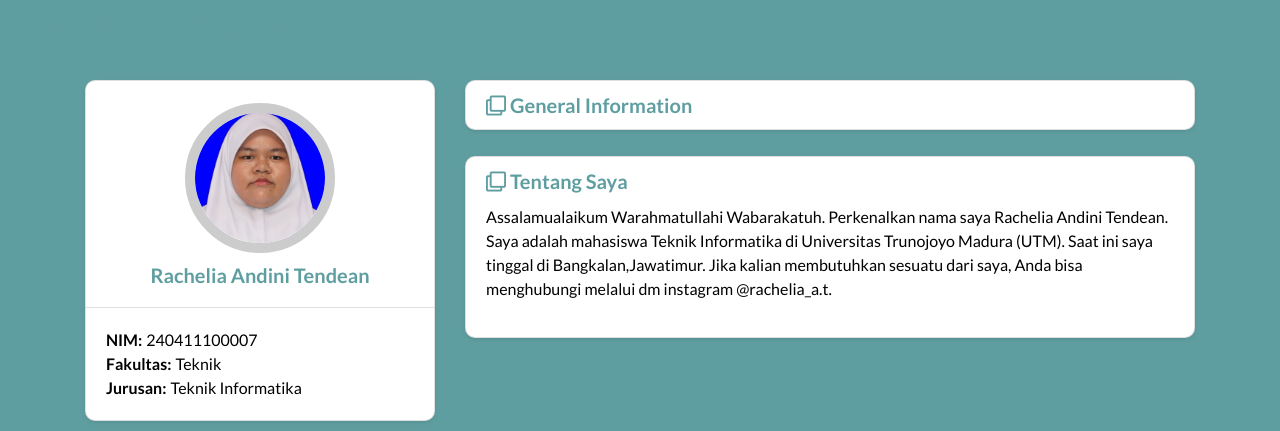
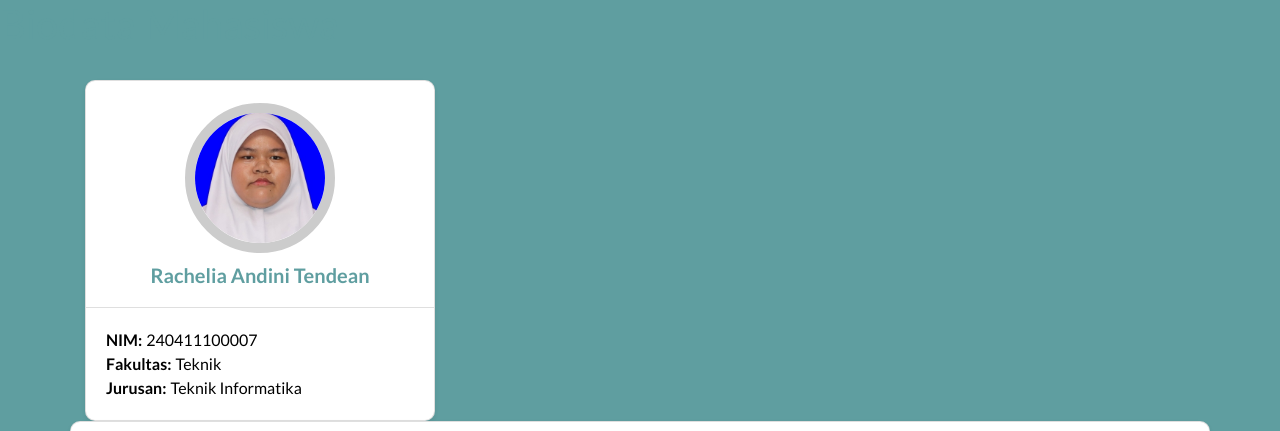
Before and after one commit to RacheliaAndiniTendean/Biodata, a plain HTML site: page index.html in a window 1280 px wide. Shown: the top 431 px of the page. Drawn offline with nearby package versions, Linux system fonts and the light colour scheme.

Commit message:
Update index.html

```diff
--- a/index.html
+++ b/index.html
@@ -41,12 +41,6 @@
                 </div>
               </div>
             </div>
-            <div class="col-lg-8">
-              <div class="card shadow-sm">
-                <div class="card-header bg-transparent border-0">
-                  <h3 class="mb-0"><i class="far fa-clone pr-1"></i>General Information</h3>
-                </div>
-              </div>
                 <div style="height: 26px"></div>
               <div class="card shadow-sm">
                 <div class="card-header bg-transparent border-0">
```
